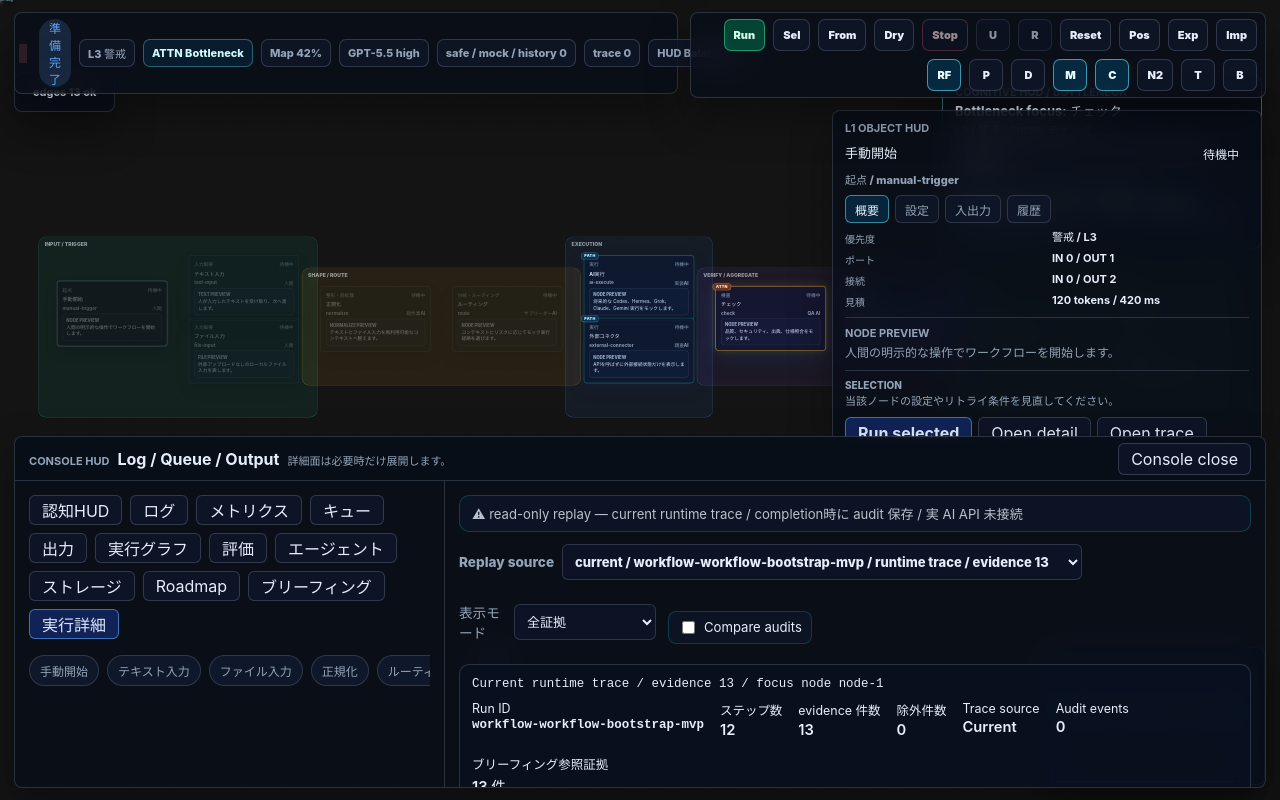
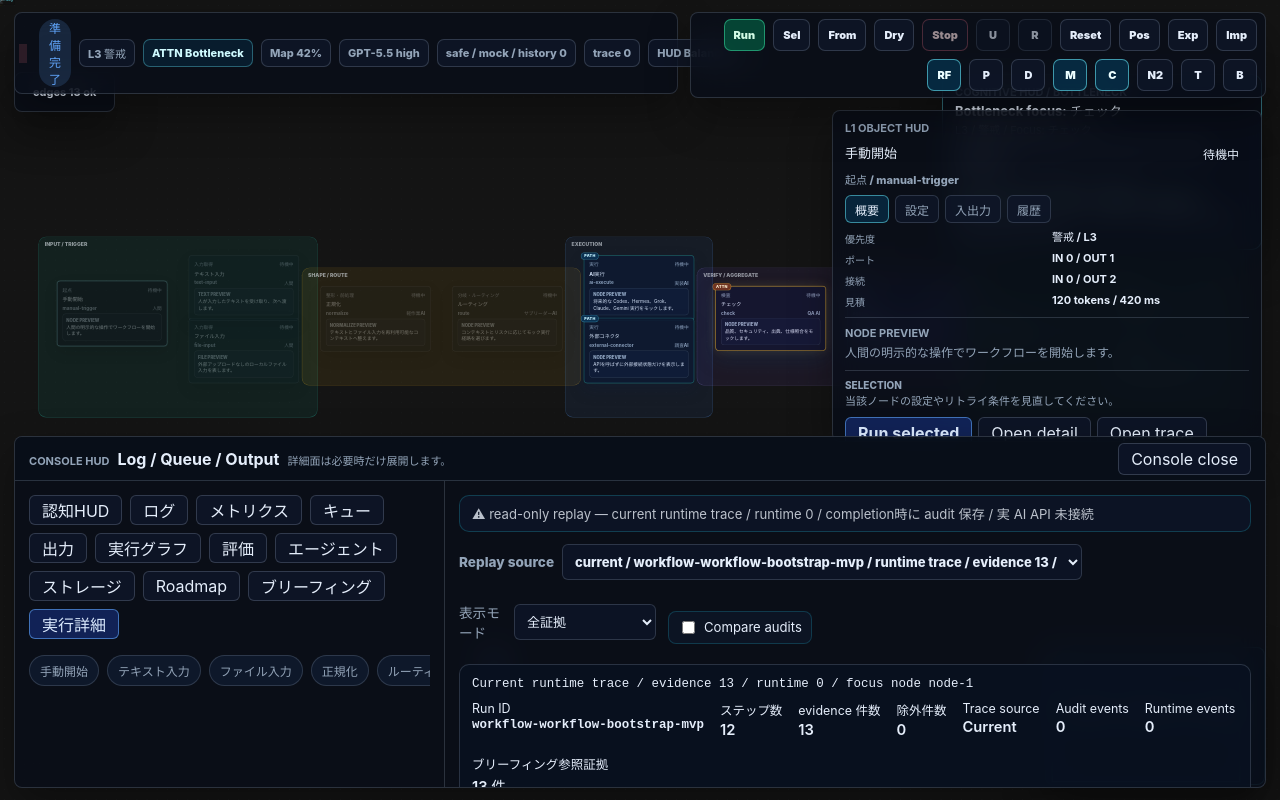
Before and after one commit to wit-maker/agent-workflow-studio, a React (Vite) app: page / in a window 1280 px wide. Both pictures are taken after a click on the button "Open trace". Built offline with nearby package versions, Linux system fonts and the light colour scheme.

Commit message:
feat: surface runtime events in run detail diff

```diff
--- a/src/components/RunDetailPanel.tsx
+++ b/src/components/RunDetailPanel.tsx
@@ -94,8 +94,8 @@ export function RunDetailPanel({
     !replay.selectedTrace
       ? 'traceなし'
       : replay.selectedTrace.source === 'run-history'
-        ? `durable audit snapshot${replay.selectedTrace.auditEventCount ? ` / events ${replay.selectedTrace.auditEventCount}` : ''}`
-        : 'current runtime trace / completion時に audit 保存'
+        ? `durable audit snapshot${replay.selectedTrace.auditEventCount ? ` / events ${replay.selectedTrace.auditEventCount}` : ''} / runtime ${replay.selectedTrace.runtimeEvents?.length ?? 0}`
+        : `current runtime trace / runtime ${replay.selectedTrace.runtimeEvents?.length ?? 0} / completion時に audit 保存`
 
   return (
     <section className="run-detail-panel" aria-label="実行詳細">
@@ -259,12 +259,16 @@ function RunComparisonPanel({
             <div>
               <span>Base</span>
               <strong>{comparison.leftRun?.label}</strong>
-              <small>{comparison.leftRun?.startedAtLabel}</small>
+              <small>
+                {comparison.leftRun?.startedAtLabel} / runtime {comparison.leftRun?.runtimeEventCount ?? 0}
+              </small>
             </div>
             <div>
               <span>Compare</span>
               <strong>{comparison.rightRun?.label}</strong>
-              <small>{comparison.rightRun?.startedAtLabel}</small>
+              <small>
+                {comparison.rightRun?.startedAtLabel} / runtime {comparison.rightRun?.runtimeEventCount ?? 0}
+              </small>
             </div>
           </div>
 
@@ -463,6 +467,10 @@ function RunDetailHeader({
           <strong className="run-detail-stat-value">{runTrace?.auditEventCount ?? 0}</strong>
         </div>
         <div className="run-detail-stat">
+          <span className="run-detail-stat-label">Runtime events</span>
+          <strong className="run-detail-stat-value">{runTrace?.runtimeEvents?.length ?? 0}</strong>
+        </div>
+        <div className="run-detail-stat">
           <span className="run-detail-stat-label">ブリーフィング参照証拠</span>
           <strong className="run-detail-stat-value">{summary.selectedEvidence.length} 件</strong>
         </div>
--- a/src/domain/runDetail.ts
+++ b/src/domain/runDetail.ts
@@ -74,6 +74,7 @@ export type RunDetailComparisonOption = {
   statusLabel: string
   evidenceCount: number
   auditEventCount: number
+  runtimeEventCount: number
 }
 
 export type RunDetailComparisonRun = {
@@ -86,6 +87,7 @@ export type RunDetailComparisonRun = {
   stepCount: number
   evidenceCount: number
   auditEventCount: number
+  runtimeEventCount: number
   failedStepCount: number
   reviewStepCount: number
   retryCandidateCount: number
@@ -193,13 +195,14 @@ function formatSignedDelta(value: number): string {
 function buildHistoryOption(record: WorkflowRunRecord): RunDetailReplayOption {
   const evidenceCount = record.traceAudit?.evidenceCount ?? 0
   const eventCount = record.traceAudit?.events.length ?? 0
+  const runtimeEventCount = record.traceAudit?.runtimeEvents.length ?? 0
   return {
     id: record.runId,
     runId: record.runId,
     source: 'run-history',
     label: `${formatRunStatusLabel(record.status)} / ${record.runId}`,
     statusLabel: formatRunStatusLabel(record.status),
-    meta: `${formatStartedAt(record.startedAt)} / ${formatDurationLabel(record.durationMs)} / audit ${eventCount}`,
+    meta: `${formatStartedAt(record.startedAt)} / ${formatDurationLabel(record.durationMs)} / audit ${eventCount} / runtime ${runtimeEventCount}`,
     evidenceCount,
     disabled: !record.traceAudit,
   }
@@ -212,9 +215,10 @@ function buildComparisonOption(record: WorkflowRunRecord): RunDetailComparisonOp
     runId: record.runId,
     label: `${formatRunStatusLabel(record.status)} / ${record.runId}`,
     statusLabel: formatRunStatusLabel(record.status),
-    meta: `${formatStartedAt(record.startedAt)} / ${formatDurationLabel(record.durationMs)} / audit ${record.traceAudit.events.length}`,
+    meta: `${formatStartedAt(record.startedAt)} / ${formatDurationLabel(record.durationMs)} / audit ${record.traceAudit.events.length} / runtime ${record.traceAudit.runtimeEvents.length}`,
     evidenceCount: record.traceAudit.evidenceCount,
     auditEventCount: record.traceAudit.events.length,
+    runtimeEventCount: record.traceAudit.runtimeEvents.length,
   }
 }
 
@@ -231,6 +235,7 @@ function buildComparisonRun(record: WorkflowRunRecord): RunDetailComparisonRun |
     stepCount: audit.stepCount,
     evidenceCount: audit.evidenceCount,
     auditEventCount: audit.events.length,
+    runtimeEventCount: audit.runtimeEvents.length,
     failedStepCount: audit.failedStepIds.length,
     reviewStepCount: audit.reviewStepIds.length,
     retryCandidateCount: audit.retryCandidateStepIds.length,
@@ -333,6 +338,13 @@ function buildComparisonRows(
       label: 'Audit events',
       leftValue: leftRun.auditEventCount,
       rightValue: rightRun.auditEventCount,
+      neutral: true,
+    }),
+    compareNumberRow({
+      id: 'runtime-events',
+      label: 'Runtime events',
+      leftValue: leftRun.runtimeEventCount,
+      rightValue: rightRun.runtimeEventCount,
       neutral: true,
     }),
     compareNumberRow({
@@ -728,6 +740,10 @@ function countTraceEvidence(trace: RunTrace | null): number {
   return trace.runEvidence.length + trace.steps.reduce((total, step) => total + step.evidence.length, 0)
 }
 
+function countTraceRuntimeEvents(trace: RunTrace | null): number {
+  return trace?.runtimeEvents?.length ?? 0
+}
+
 function buildCurrentOption(trace: RunTrace | null): RunDetailReplayOption {
   return {
     id: 'current',
@@ -736,7 +752,7 @@ function buildCurrentOption(trace: RunTrace | null): RunDetailReplayOption {
     label: trace ? `current / ${trace.runId}` : 'current traceなし',
     statusLabel: trace ? trace.status : 'none',
     meta: trace
-      ? `${trace.source === 'run-history' ? 'audit snapshot' : 'runtime trace'} / evidence ${countTraceEvidence(trace)}`
+      ? `${trace.source === 'run-history' ? 'audit snapshot' : 'runtime trace'} / evidence ${countTraceEvidence(trace)} / runtime ${countTraceRuntimeEvents(trace)}`
       : 'Run を実行すると current trace が表示されます',
     evidenceCount: countTraceEvidence(trace),
     disabled: !trace,
@@ -820,6 +836,7 @@ export function buildRunDetailReplayView(options: {
     connections: options.connections,
   })
   const evidenceCount = countTraceEvidence(selectedTrace)
+  const runtimeEventCount = countTraceRuntimeEvents(selectedTrace)
   const sourceLabel =
     selectedOption.source === 'run-history'
       ? `Audit replay / ${selectedOption.statusLabel}`
@@ -837,7 +854,7 @@ export function buildRunDetailReplayView(options: {
     sourceLabel,
     options: replayOptions,
     focusTarget,
-    replaySummary: `${sourceLabel} / evidence ${evidenceCount} / focus ${focusTarget.label}`,
+    replaySummary: `${sourceLabel} / evidence ${evidenceCount} / runtime ${runtimeEventCount} / focus ${focusTarget.label}`,
   }
 }
 
```
